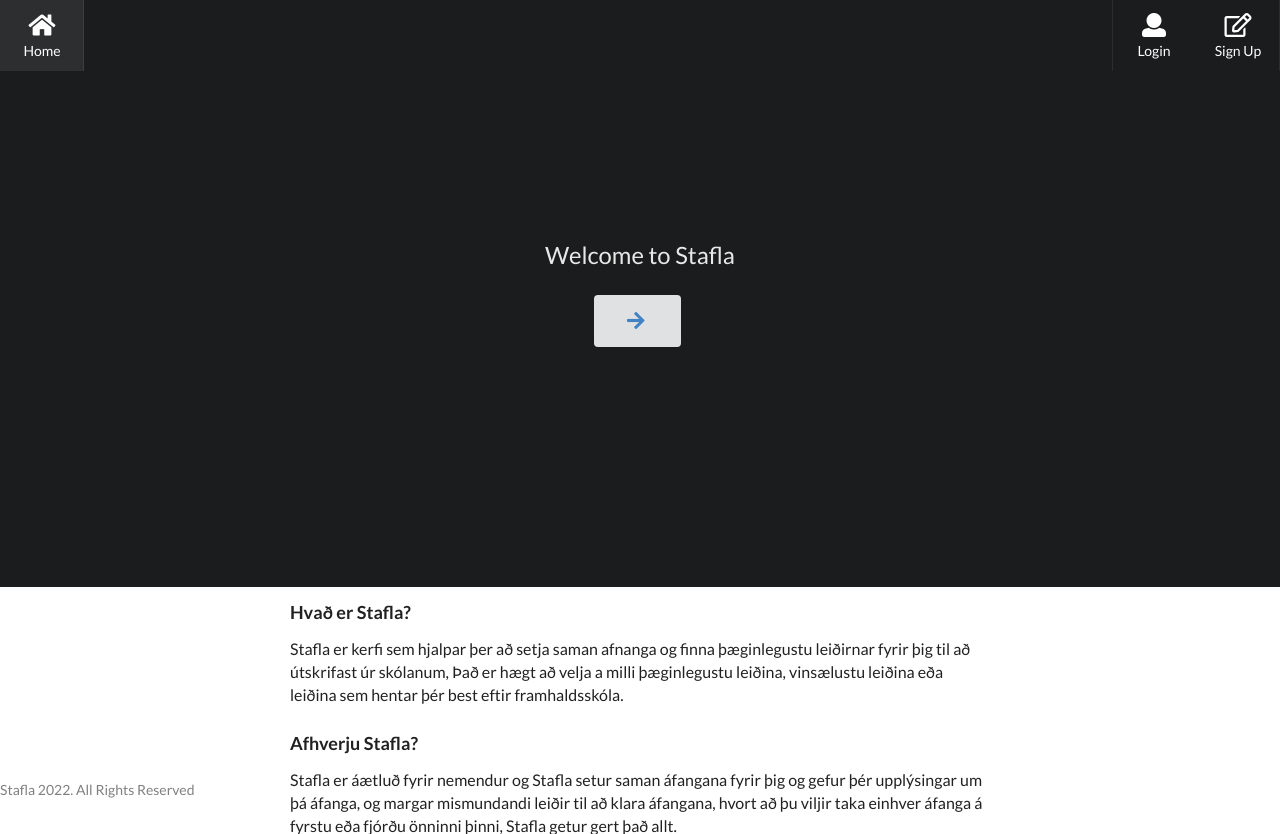
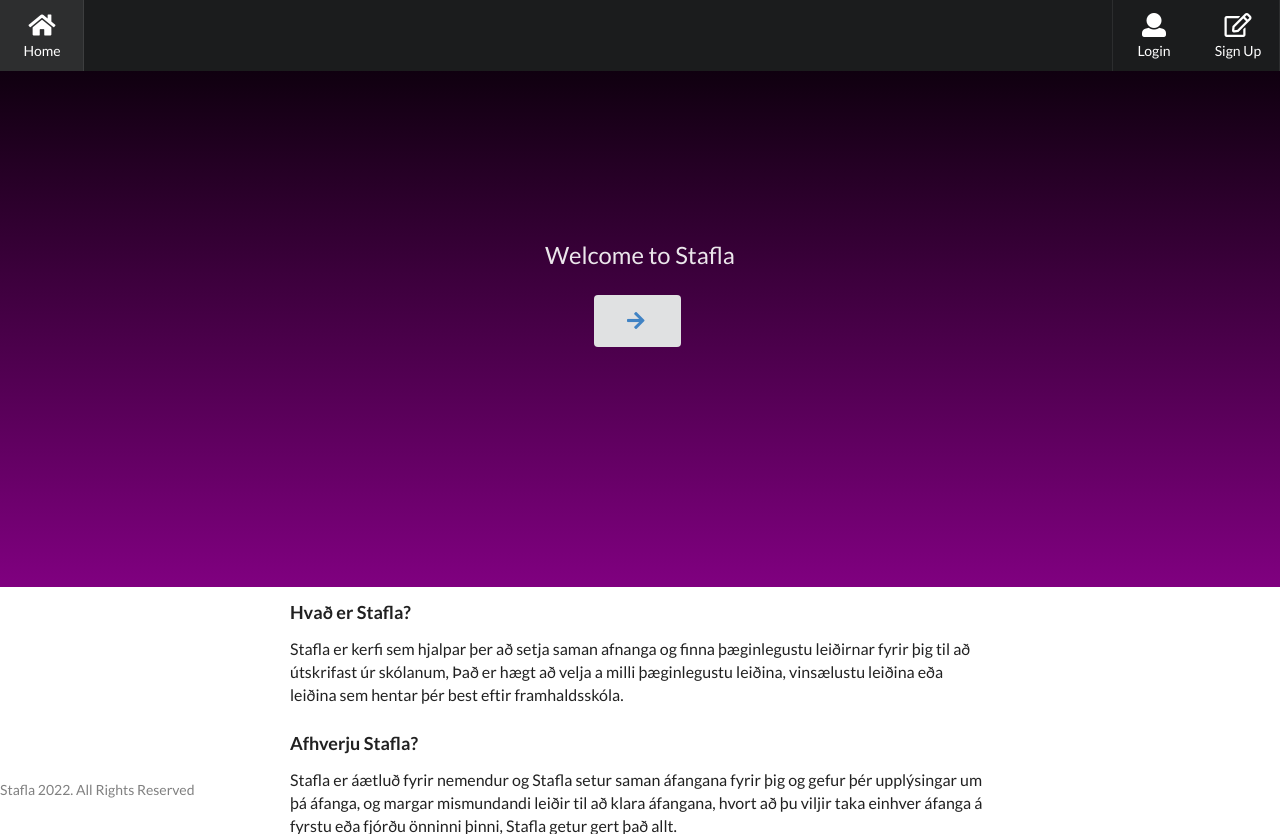
Before and after one commit to vefthroun4/Stafla, a Flask app: page / in a window 1280 px wide. Shown: the top 834 px of the page. Run offline with Flask 2, Linux system fonts and the light colour scheme; some libraries are stand-ins or nearby versions.

Commit message:
graident

```diff
--- a/app/static/css/styles.css
+++ b/app/static/css/styles.css
@@ -4,9 +4,10 @@
 /* BANNER/MASTHEAD */
 .ui.inverted.segment {
   padding: 240px;
+  background: linear-gradient(black,purple) !important;
 
 }
-.masthead .ui.menu .ui.button {
+  .masthead .ui.menu .ui.button {
     margin-left: 0.5em;
   }
   .masthead h1.ui.header {
@@ -29,7 +30,6 @@
  .ui.content,#login, #signup, #namskra {
   padding-top: 100px;
 }
-
 
 
   /* Responsive Vantar */
```
Also changed, not shown: app/static/images/WallpaperDog-20413894.jpg (added).
